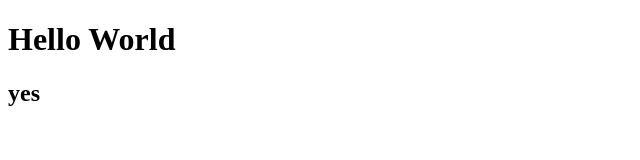
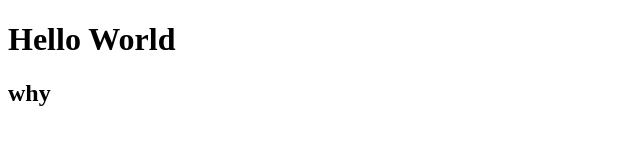
Before and after one commit to mgmarti39/CodeAcademy, a plain HTML site: page index.html in a window 1280 px wide. Shown: the full height of the page, 0-640 px from the left. Drawn offline with Linux system fonts and the light colour scheme.

Commit message:
Third Commit

```diff
--- a/index.html
+++ b/index.html
@@ -5,6 +5,6 @@
   </head>
   <body>
     <h1>Hello World</h1>
-    <h2>yes</h1>
+    <h2>why</h1>
   </body>
 </html>
```
